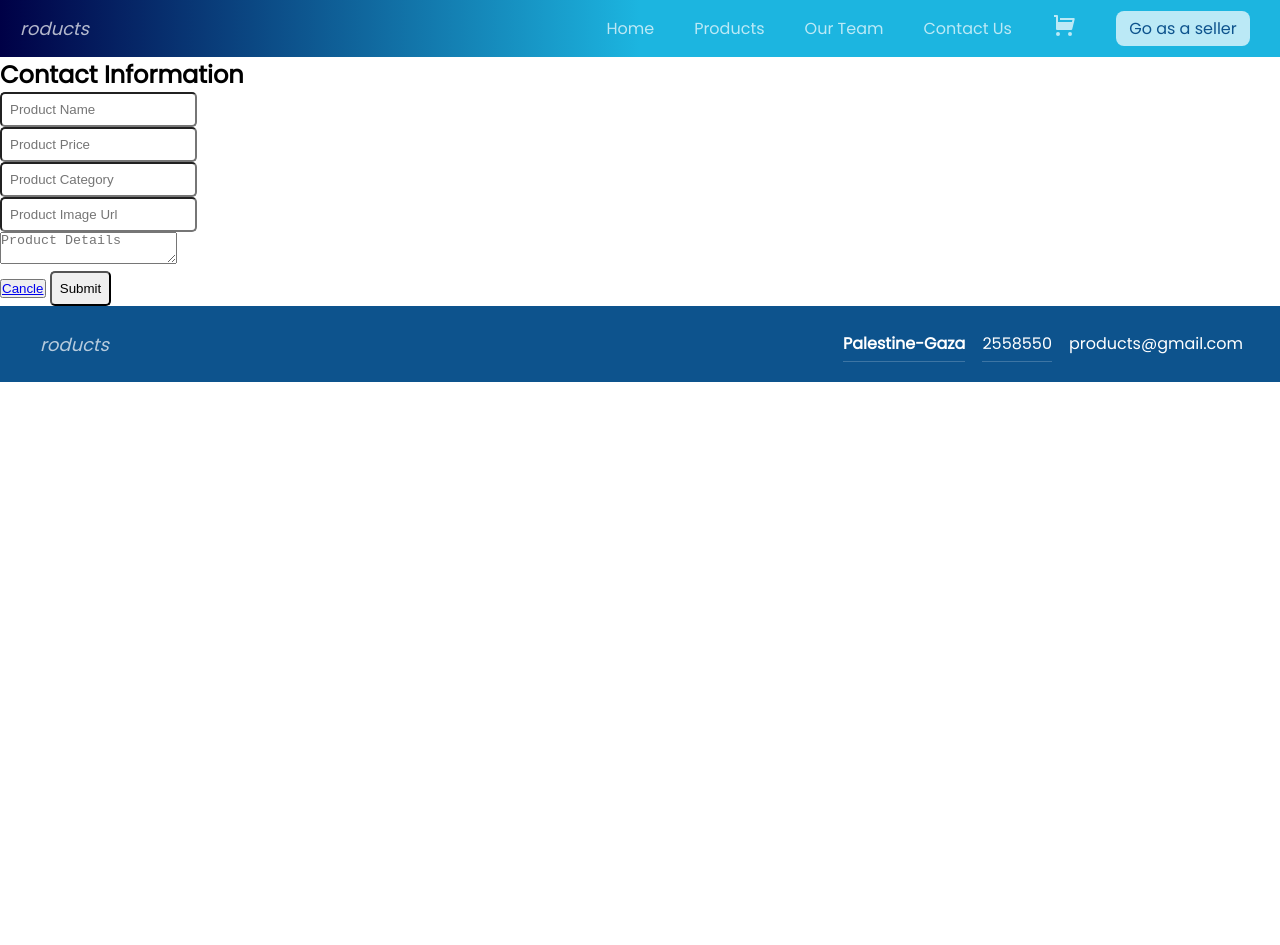
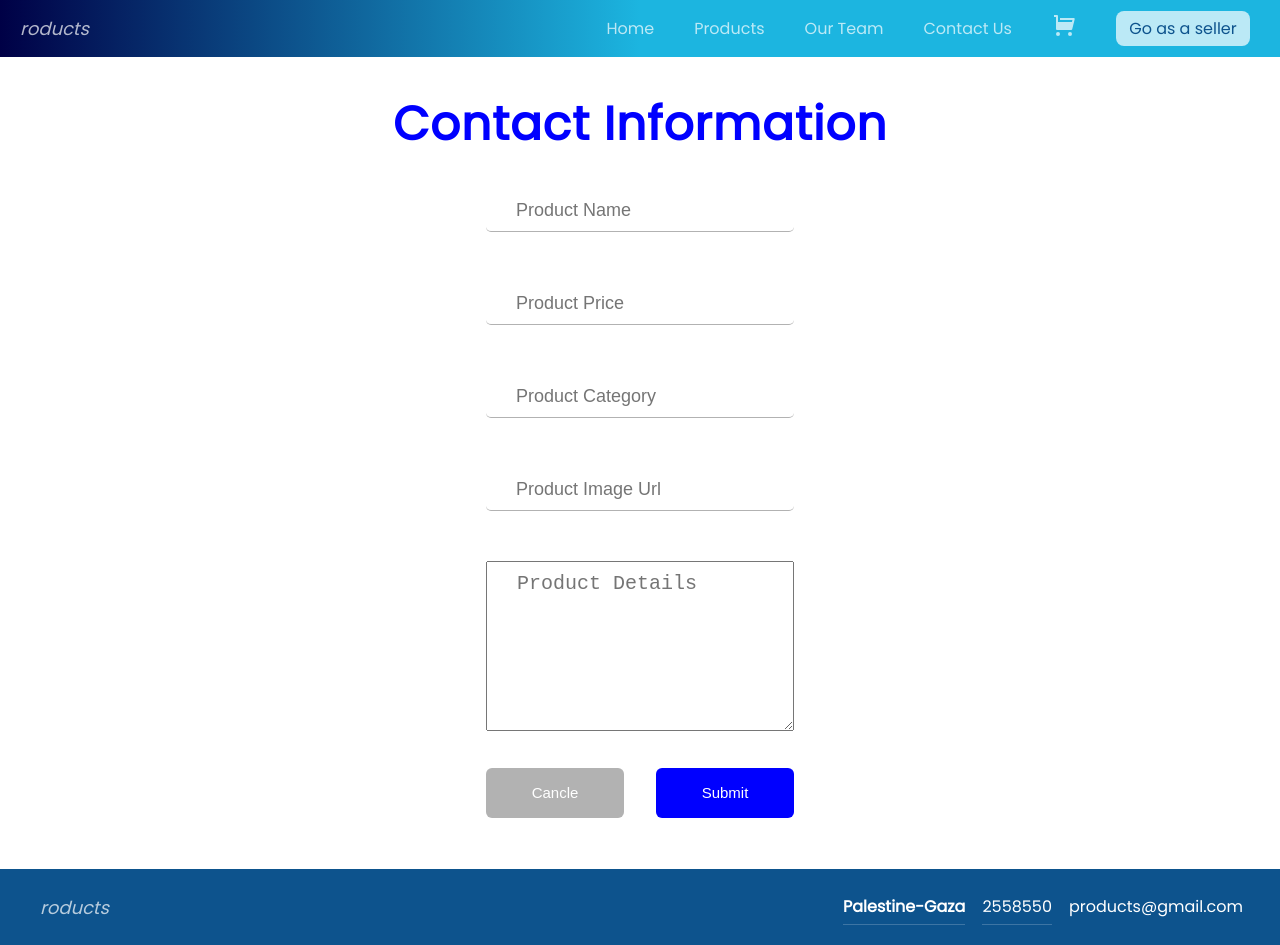
Before and after one commit to GSG-G13/E-commerce-team2, a plain HTML site: page saller/saller.html in a window 1280 px wide. Before the commit the page ends 800 px from the top, so only its background shows below. Drawn offline with Linux system fonts and the light colour scheme.

Commit message:
Style Saller

```diff
--- a/saller/saller.css
+++ b/saller/saller.css
@@ -13,3 +13,98 @@
 body {
 	font-family: "Poppins", sans-serif;
 }
+
+h1 {
+	font-size: 2.6em;
+	display: flex;
+	color: blue;
+	justify-content: center;
+	align-items: center;
+	letter-spacing: 1px;
+	padding: 20px;
+}
+
+#cancel-product {
+	padding: 10px 20px;
+	outline: none;
+	border: none;
+	border-radius: 6px;
+	font-size: 15px;
+	background-color: #B2B2B2;
+	color: #fff;
+	text-decoration: none;
+}
+
+#submit-product {
+	padding: 10px 20px;
+	outline: none;
+	border: none;
+	border-radius: 6px;
+	font-size: 15px;
+	background-color: #B2B2B2;
+	color: #fff;
+	text-decoration: none;
+	background-color: blue;
+}
+
+
+
+
+
+
+.btn-order {
+	padding-top: 20px;
+	display: flex;
+	gap: 1rem;
+}
+
+.saller .btn-order a {
+	text-decoration: none;
+}
+
+.saller {
+
+	display: flex;
+	justify-content: center;
+	align-items: center;
+	flex-direction: column;
+	font-size: 18px;
+	height: 812px;
+}
+
+@media (min-width: 1024px) {
+	.form-order input {
+		margin-bottom: 30px;
+		padding: 30px 30px 25px 50px;
+		font-size: 20px;
+	}
+}
+
+.form-order input {
+	width: 100%;
+	height: 50px;
+	margin-bottom: 40px;
+	padding: 32px 30px 20px 30px;
+	font-size: 18px;
+	outline: none;
+	border: none;
+	border-bottom: 1px solid #B2B2B2;
+	color: #58585D;
+	background-color: #fff;
+}
+
+#productDetails {
+	padding: 10px 20px 50px 30px;
+	outline: none;
+	color: #58585D;
+	width: 100%;
+}
+
+@media (min-width: 1024px) {
+	#productDetails {
+		width: 100%;
+		height: 170px;
+		font-size: 20px;
+		margin: 10px 0;
+	}
+}
--- a/saller/saller.html
+++ b/saller/saller.html
@@ -75,7 +75,7 @@
       <textarea name="details" id="productDetails" placeholder="Product Details"></textarea>
 
       <div class="btn-order">
-        <button id="cancel-product"><a href="../index.html">Cancle</a></button>
+        <input type="button" id="cancel-product" value="Cancle"><a href="../index.html"></a></button>
         <input type="submit" id="submit-product"></input>
       </div>
     </form>
```
